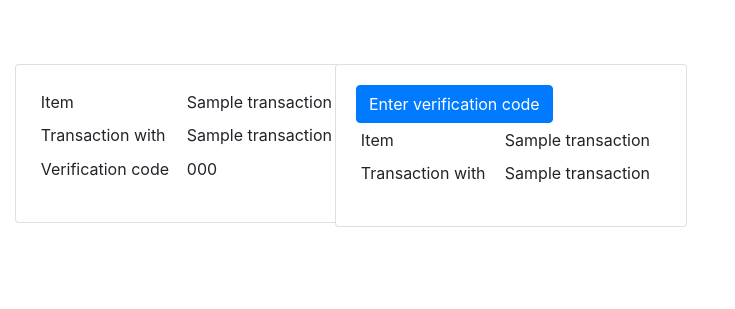
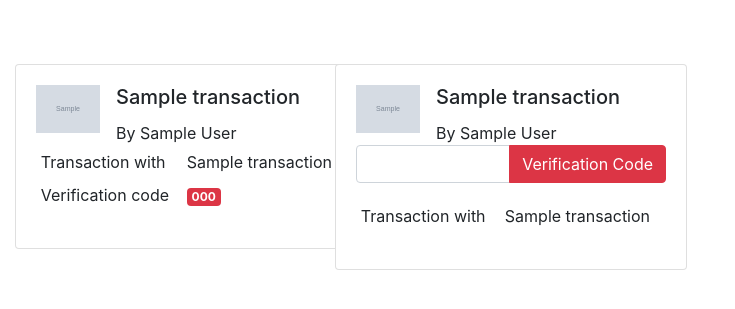
Before and after one commit to ryanramsdell27/open-lib, a Flask app: template templates/pending.html in a window 1280 px wide. Shown: the part 56-365 px from the top of the page, without its empty margins (0-735 px from the left). Run offline with Flask 2, Linux system fonts and the light colour scheme; the template is opened without the code that fills it: most values are stand-ins (such as "Sample title", 1, 10 or a date in 2020); grey boxes marked "Sample" are stand-in pictures; some libraries are stand-ins or nearby versions.

Commit message:
Pre-presentation fixes to pending UI

```diff
--- a/populate_db.py
+++ b/populate_db.py
@@ -11,7 +11,7 @@ def populate_db():
         '9780007488308',
         '9780345339683',
         '9781985086593',
-        '9780521795401',
+        '9780521795401', #topology
         '9780984782857'
     ]
 
--- a/templates/pending.html
+++ b/templates/pending.html
@@ -20,19 +20,22 @@
             <div class="col-md-3">
                 <div class="card" style="width: 22rem;">
                     <div class="card-body">
+                        <div class="media">
+                            <img src="{{transaction.image}}" class="mr-3" style="max-width: 4em">
+                            <div class="media-body">
+                              <h5 class="mt-0 card-title">{{transaction.item_title}}</h5>
+                              By {{transaction.item_author}}
+                            </div>
+                          </div>
                         <table class="table table-borderless table-sm">
                             <tbody>
-                            <tr>
-                                <td>Item</td>
-                                <td>{{transaction.item_title}}</td>
-                            </tr>
                             <tr>
                                 <td>Transaction with</td>
                                 <td>{{transaction.code_recipient_name}}</td>
                             </tr>
                             <tr>
                                 <td>Verification code</td>
-                                <td>{{transaction.verification_code}}</td>
+                                <td><span class="badge badge-danger">{{transaction.verification_code}}</span></td>
                             </tr>
                             </tbody>
                         </table>
@@ -41,21 +44,33 @@
             </div>
             {% endfor %}
             {% for transaction in pending_verifies %}
-            <div class="col-md-1">
+            <div class="col-md-3">
                 <div class="card" style="width: 22rem;">
                     <div class="card-body">
+                        <div class="media">
+                          <img src="{{transaction.image}}" class="mr-3" style="max-width: 4em">
+                          <div class="media-body">
+                            <h5 class="mt-0 card-title">{{transaction.item_title}}</h5>
+                            By {{transaction.item_author}}
+                          </div>
+                        </div>
                         <table class="table table-borderless table-sm">
                             <tbody>
-                            <tr>
-                                <td>Item</td>
-                                <td>{{transaction.item_title}}</td>
-                            </tr>
                             <tr>
                                 <td>Transaction with</td>
                                 <td>{{transaction.code_owner_name}}</td>
                             </tr>
                             <tr>
-                                <button type="button" class="btn btn-primary" data-toggle="modal" data-target=".bd-example-modal-lg">Enter verification code</button>
+                                <form action="/verify">
+                                  <div class="input-group mb-3">
+                                    <input type="text" name="code" class="form-control" placeholder="">
+                                    <div class="input-group-append">
+                                        <button type="submit" class="btn btn-danger">
+                                          Verification Code
+                                        </button>
+                                    </div>
+                                  </div>
+                                </form>
                             </tr>
                             </tbody>
                         </table>
--- a/templates/register.html
+++ b/templates/register.html
@@ -13,7 +13,7 @@
         <div class="col-md-6 col-sm" style="margin-top: 20px">
             <div class="card">
                 <div class="card-body">
-                    <h3>lib Registration</h1>
+                    <h3>Registration</h1>
                     <form action="/register" method="get">
                         <div class="form-group">
                             <label for="nameInput">Name</label>
--- a/utils.py
+++ b/utils.py
@@ -48,12 +48,14 @@ def get_pending_codes(code_owner):
                 {
                     'event_token': transaction.get('event_token'),
                     'verification_code': transaction.get('verification_code'),
+                    'image': books.find_one({'_id': book_id}).get('image'),
                     'code_owner': transaction.get('code_owner'),
                     'code_recipient': transaction.get('code_recipient'),
                     'code_owner_name': users.find_one({'_id': transaction.get('code_owner')}).get('name'),
                     'code_recipient_name': users.find_one({'_id': transaction.get('code_recipient')}).get('name'),
                     'code_owner_email': users.find_one({'_id': transaction.get('code_owner')}).get('email'),
                     'code_recipient_email': users.find_one({'_id': transaction.get('code_recipient')}).get('email'),
+                    'item_author': books.find_one({'_id': book_id}).get('author'),
                     'item_title': books.find_one({'_id': book_id}).get('title')
                 }
             )
@@ -70,12 +72,14 @@ def get_pending_verifications(code_recipient):
                 {
                     'event_token': transaction.get('event_token'),
                     'verification_code': transaction.get('verification_code'),
+                    'image': books.find_one({'_id': book_id}).get('image'),
                     'code_owner': transaction.get('code_owner'),
                     'code_recipient': transaction.get('code_recipient'),
                     'code_owner_name': users.find_one({'_id': transaction.get('code_owner')}).get('name'),
                     'code_recipient_name': users.find_one({'_id': transaction.get('code_recipient')}).get('name'),
                     'code_owner_email': users.find_one({'_id': transaction.get('code_owner')}).get('email'),
                     'code_recipient_email': users.find_one({'_id': transaction.get('code_recipient')}).get('email'),
+                    'item_author': books.find_one({'_id': book_id}).get('author'),
                     'item_title': books.find_one({'_id': book_id}).get('title')
                 }
             )
```
